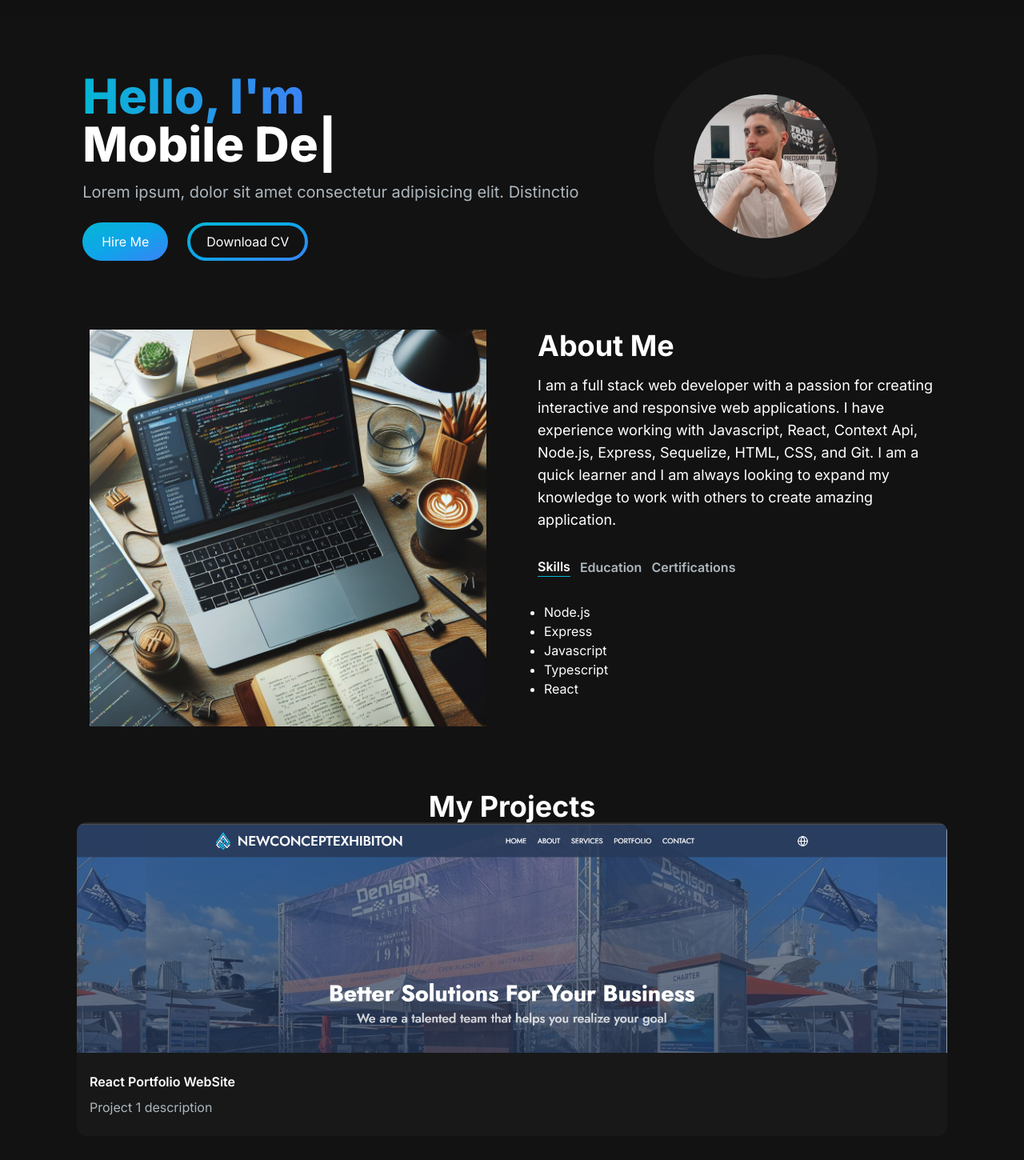
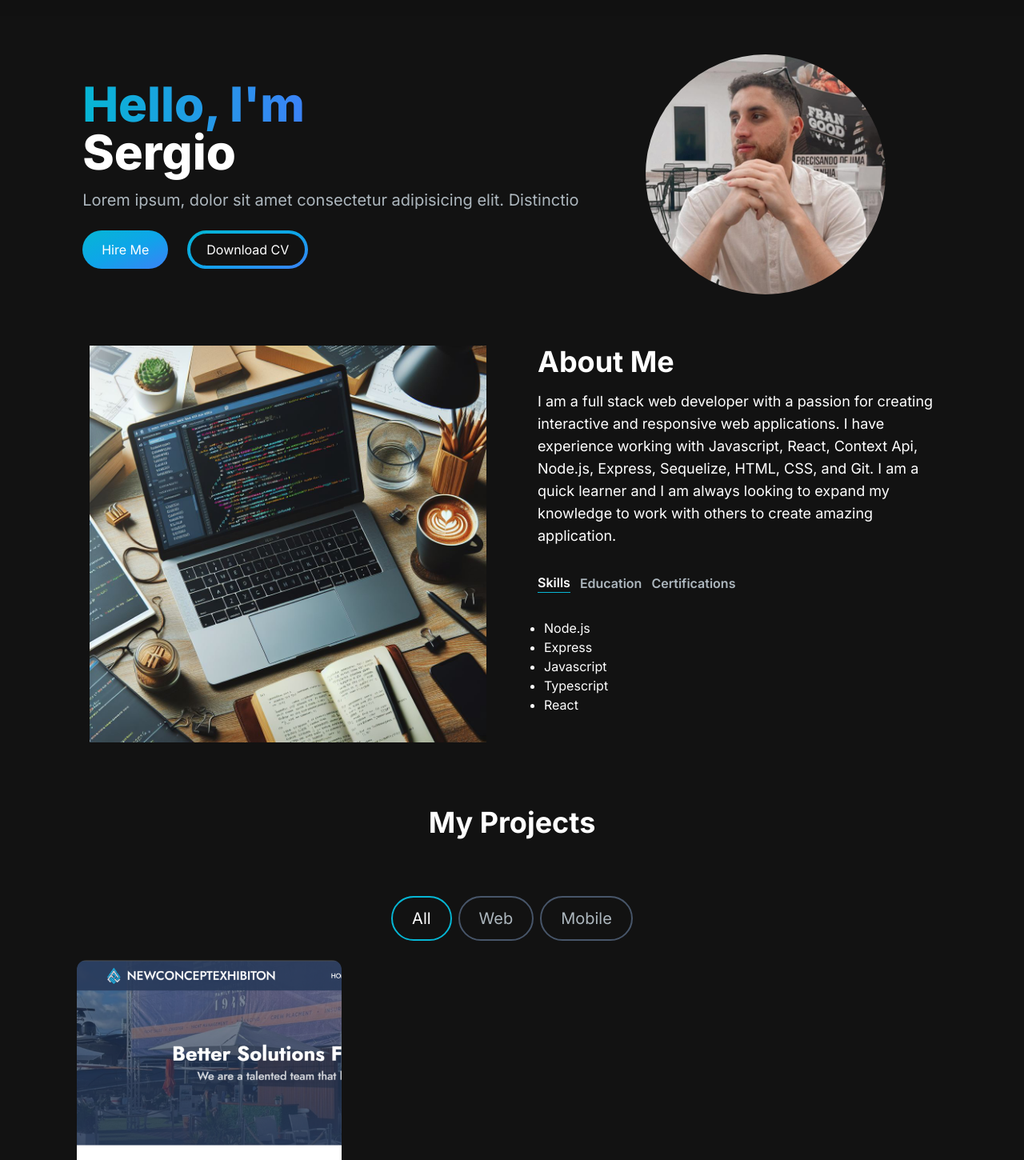
Before and after one commit to junior-apostolo/my-portfolio, a Next.js app: page / in a window 1280 px wide. Shown: the part 60-1510 px from the top of the page at 80% size. Built offline with nearby package versions, Linux system fonts and the light colour scheme.

Commit message:
feat: criar componente ProjectTag e arquivo type CardProps

```diff
--- a/package.json
+++ b/package.json
@@ -9,7 +9,7 @@
     "lint": "next lint"
   },
   "dependencies": {
-    "@heroicons/react": "^2.1.1",
+    "@heroicons/react": "^2.1.3",
     "next": "14.0.4",
     "react": "^18",
     "react-dom": "^18",
--- a/src/app/components/HeroSection.tsx
+++ b/src/app/components/HeroSection.tsx
@@ -14,14 +14,7 @@ export const HeroSection = () => {
             </span>
             <br />
             <TypeAnimation
-              sequence={[
-                "Sergio",
-                1000,
-                "Web Developer",
-                1000,
-                "Mobile Developer",
-                1000,
-              ]}
+              sequence={["Sergio", 1000, "Front-End Developer", 1000]}
               wrapper="span"
               speed={50}
               repeat={Infinity}
@@ -42,15 +35,15 @@ export const HeroSection = () => {
           </div>
         </div>
         <div className="col-span-5 place-self-center mt-4 lg:mt-0">
-          <div className="rounded-full bg-[#181818] w-[220px] h-[220px] lg:w-[280px] lg:h-[280px] relative">
+          {/* <div className="rounded-full bg-[#181818] w-[220px] h-[220px] lg:w-[280px] lg:h-[280px] relative"> */}
           <Image
-            className="absolute rounded-full object-cover h-[180px] transform -translate-x-1/2 -translate-y-1/2 top-1/2 left-1/2"
+            className="rounded-full object-cover w-[200px] h-[200px] lg:h-[300px] lg:w-[300px]"
             alt="hero image"
             src="/images/hero-image.jpeg"
-            width={180}
-            height={180}
+            width={200}
+            height={200}
           />
-          </div>
+          {/* </div> */}
         </div>
       </div>
     </section>
--- a/src/app/components/ProjectCard.tsx
+++ b/src/app/components/ProjectCard.tsx
@@ -1,21 +1,32 @@
 import React from "react";
+import { CodeBracketIcon, EyeIcon } from "@heroicons/react/24/outline";
+import Link from "next/link";
+import { CardProps } from "../types/CardProps";
 
-type CardProps = {
-  title: string;
-  description: string;
-  imgUrl: string;
-};
 
-const ProjectCard = ({ description, imgUrl, title }: CardProps) => {
+const ProjectCard = ({ description, imgUrl, title, gitUrl, previewUrl }: CardProps) => {
   return (
     <div>
       <div
         className="h-52 md:h-72 rounded-t-xl relative group"
         style={{ background: `url(${imgUrl})`, backgroundSize: "cover" }}
       >
-        <div className="overlay absolute w-full top-0 left-0 h-full bg-[#181818] bg-opacity-0 hidden group-hover:flex group-hover:bg-opacity-80 transition-all duration-500"></div>
+        <div className="overlay gap-2 items-center justify-center absolute w-full top-0 left-0 h-full bg-[#181818] bg-opacity-0 hidden group-hover:flex group-hover:bg-opacity-80 transition-all duration-500">
+          <Link
+            href={gitUrl}
+            className="h-14 w-14 border-2 relative rounded-full border-[#adb7be] hover:border-white group/link"
+          >
+            <CodeBracketIcon className="h-10 w-10 text-[#adb7be] absolute top-1/2 left-1/2 transform -translate-x-1/2 -translate-y-1/2 cursor-pointer group-hover/link:text-white" />
+          </Link>
+          <Link
+            href={previewUrl}
+            className="h-14 w-14 border-2 relative rounded-full border-[#adb7be] hover:border-white group/link"
+          >
+            <EyeIcon className="h-10 w-10 text-[#adb7be] absolute top-1/2 left-1/2 transform -translate-x-1/2 -translate-y-1/2 cursor-pointer group-hover/link:text-white" />
+          </Link>
+        </div>
       </div>
-      <div className="text-white rounded-b-xl bg-[#181818] py-6 px-4">
+      <div className="text-white rounded-b-xl mt-3 bg-[#181818] py-6 px-4">
         <h5 className="font-xl font-semibold mb-2">{title}</h5>
         <p className="text-[#adb7be]">{description}</p>
       </div>
--- a/src/app/components/ProjectSection.tsx
+++ b/src/app/components/ProjectSection.tsx
@@ -1,20 +1,26 @@
-import React from "react";
+"use client";
+import React, { useState } from "react";
 import ProjectCard from "./ProjectCard";
+import ProjectTag from "./ProjectTag";
 
 const projectsData = [
   {
     id: 1,
-    title: "React Portfolio WebSite",
-    descrption: "Project 1 description",
-    image: "/images/projects/1.png",
+    title: "NewConceptExhibition WebSite",
+    descrption: "Project in Next.js",
+    image: "/images/projects/2.png",
     tag: ["All", "Web"],
+    gitUrl: "/",
+    previewUrl: "/",
   },
   {
     id: 2,
-    title: "",
+    title: "Secret Number",
     descrption: "",
     image: "",
     tag: ["All", "Web"],
+    gitUrl: "/",
+    previewUrl: "/",
   },
   {
     id: 3,
@@ -22,34 +28,53 @@ const projectsData = [
     descrption: "",
     image: "",
     tag: ["All", "Web"],
-  },
-  {
-    id: 4,
-    title: "",
-    descrption: "",
-    image: "",
-    tag: ["All", "Web"],
-  },
-  {
-    id: 5,
-    title: "",
-    descrption: "",
-    image: "",
-    tag: ["All", "Web"],
+    gitUrl: "/",
+    previewUrl: "/",
   },
 ];
 
 const ProjectSection = () => {
+  const [tag, setTag] = useState("All");
+
+  const handleTagChange = (newTag: string) => {
+    setTag(newTag);
+  };
+
+  const filteredProjects = projectsData.filter((project) =>
+    project.tag.includes(tag)
+  );
+
   return (
     <>
-      <h2 className="text-white text-center text-4xl font-bold mt-4">My Projects</h2>
-      <div>
-        {projectsData.map((project) => (
+      <h2 className="text-white text-center text-4xl font-bold mt-4 mb-8 md:mb-12">
+        My Projects
+      </h2>
+      <div className="text-white flex flex-row justify-center items-center gap-2 py-6">
+        <ProjectTag
+          onClick={handleTagChange}
+          name="All"
+          isSelected={tag === "All"}
+        />
+        <ProjectTag
+          onClick={handleTagChange}
+          name="Web"
+          isSelected={tag === "Web"}
+        />
+        <ProjectTag
+          onClick={handleTagChange}
+          name="Mobile"
+          isSelected={tag === "Mobile"}
+        />
+      </div>
+      <div className="grid md:grid-cols-3 gap-8 md:gap-12">
+        {filteredProjects.map((project) => (
           <ProjectCard
             key={project.id}
             title={project.title}
             description={project.descrption}
             imgUrl={project.image}
+            gitUrl={project.gitUrl}
+            previewUrl={project.previewUrl}
           />
         ))}
       </div>
--- /dev/null
+++ b/src/app/components/ProjectTag.tsx
@@ -0,0 +1,23 @@
+import React from "react";
+
+type TagProps = {
+  isSelected: boolean;
+  name: string;
+  onClick: (name: string) => void;
+};
+
+const ProjectTag = ({ isSelected, name, onClick }: TagProps) => {
+  const buttonStyles = isSelected
+    ? "text-white border-cyan-500"
+    : "text-[#adb7be] border-slate-600 hover:border-white";
+  return (
+    <button
+      onClick={() => onClick(name)}
+      className={`${buttonStyles} rounded-full border-2 px-6 py-3 text-xl cursor-pointer`}
+    >
+      {name}
+    </button>
+  );
+};
+
+export default ProjectTag;
--- /dev/null
+++ b/src/app/types/CardProps.ts
@@ -0,0 +1,8 @@
+export type CardProps = {
+  id?: string;
+  title: string;
+  description: string;
+  imgUrl: string;
+  gitUrl: string;
+  previewUrl: string;
+};
```
Also changed, not shown: public/images/projects/2.png (added), 1 other file (tests, documents, lock files or other folders).
